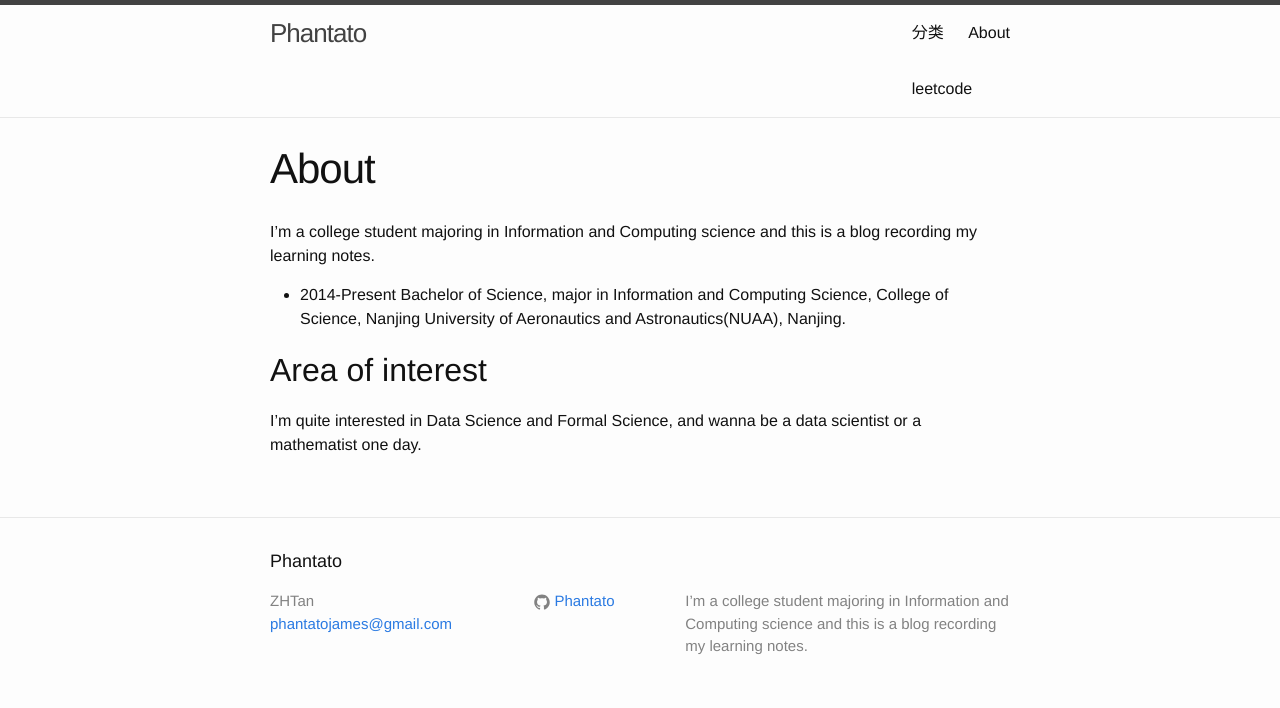
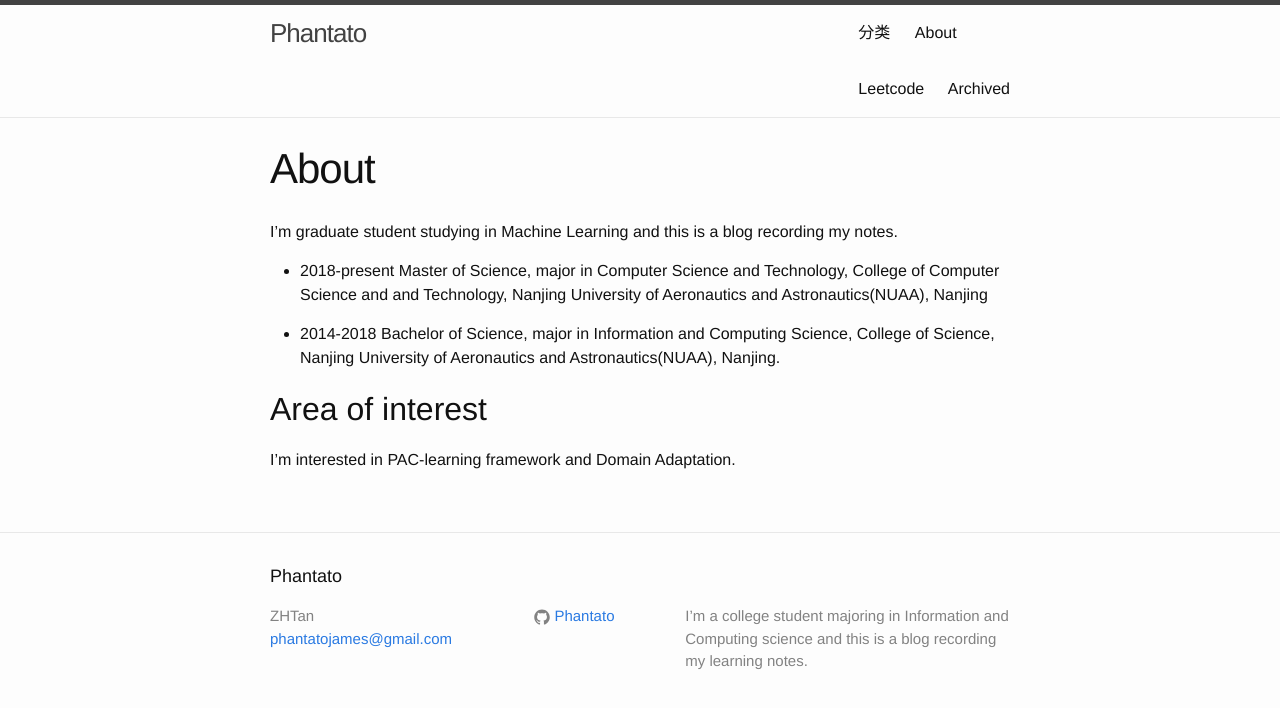
Before and after one commit to Phantato/Phantato.github.io, a Jekyll site: the page built from 9.about.md, in a window 1280 px wide. Shown: the top 708 px of the page. Built offline with Jekyll 4.4.1, drawn with Linux system fonts in a browser that asks for light colours.

Commit message:
Archived past posts

```diff
--- a/1.categories.html
+++ b/1.categories.html
@@ -6,7 +6,7 @@
 
 {% for category in site.categories%}
 <div class="site-categories"  onclick="showThisCategory(this)">
-  <button class="category-title">{{ category | first }} ({{ category | last | size }})</button>
+  <a class="category-title">{{ category | first }} ({{ category | last | size }})</a>
   <ui class="category-posts">
     {% for post in category[1] %}
     <li><a href="{{ post.url | prepend: site.baseurl }}">{{ post.title }}</a></li>
--- a/9.about.md
+++ b/9.about.md
@@ -4,11 +4,14 @@
 permalink: /about/
 ---
 
-I'm a college student majoring in Information and Computing science and this is a blog recording my learning notes.
+I'm graduate student studying in Machine Learning and this is a blog recording my notes.
 
-* 2014-Present Bachelor of Science, major in Information and Computing Science,
+* 2018-present Master of Science, major in Computer Science and Technology,
+College of Computer Science and and Technology, Nanjing University of Aeronautics and Astronautics(NUAA), Nanjing
+
+* 2014-2018 Bachelor of Science, major in Information and Computing Science,
 College of Science, Nanjing University of Aeronautics and Astronautics(NUAA), Nanjing.
 
 ## Area of interest
 
-I'm quite interested in Data Science and Formal Science, and wanna be a data scientist or a mathematist one day.
+I'm interested in PAC-learning framework and Domain Adaptation.
--- a/_includes/header.html
+++ b/_includes/header.html
@@ -21,7 +21,9 @@
         {% endfor %}
       </div>
       <div class="subsite">
-          <a class="page-link" href="{{ '/leetcodeSolution/' | prepend: site.baseurl}}">leetcode</a>
+          <a class="page-link" href="{{ '/leetcodeSolution/' | prepend: site.baseurl }}">Leetcode</a>
+          <a class="page-link" href="{{ '/archived/' | prepend: site.baseurl }}">Archived</a>
+      </div>
     </nav>
 
   </div>
--- a/js/categoryAnime.js
+++ b/js/categoryAnime.js
@@ -1,7 +1,7 @@
 function showThisCategory(node)
 {
     disp = document.getElementsByClassName("category-posts-show")[0]
-    if(disp)disp.className = "category-posts"
+    if(disp) disp.className = "category-posts"
     child = node.getElementsByClassName("category-posts")[0]
     child.className = "category-posts-show"
 }
```
Also changed, not shown: _posts/2019-05-28-Neural Tangent Kernel.md (added, +7 -0 lines), _posts/_Archived/2015-12-14-机器学习绪论.md (renamed from _posts/2015-12-14-机器学习绪论.md), _posts/_Archived/2015-12-21-回归问题.md (renamed from _posts/2015-12-21-回归问题.md), _posts/_Archived/2015-12-28-分类问题.md (renamed from _posts/2015-12-28-分类问题.md), _posts/_Archived/2016-01-11-人工神经网络.md (renamed from _posts/2016-01-11-人工神经网络.md), _posts/_Archived/2016-01-18-误差分析.md (renamed from _posts/2016-01-18-误差分析.md), _posts/_Archived/2016-01-25-支持向量机.md (renamed from _posts/2016-01-25-支持向量机.md), _posts/_Archived/2016-02-08-维数约简.md (renamed from _posts/2016-02-08-维数约简.md), _posts/_Archived/2016-02-08-聚类问题.md (renamed from _posts/2016-02-08-聚类问题.md), _posts/_Archived/岛风Go.md (renamed from _posts/2016-03-12-岛风Go.md).
